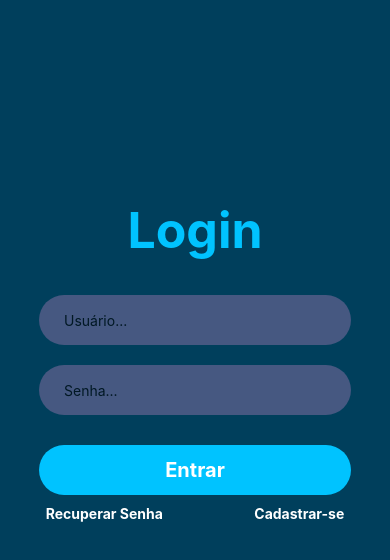
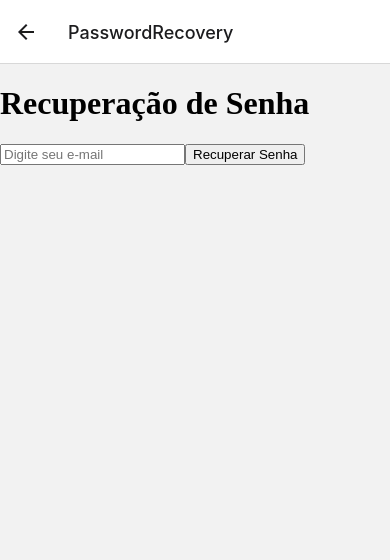
Before and after one commit to Felipe-Vieira15/livraria-projeto, a React Native app: screen /PasswordRecovery in a window 390 px wide. Shown: the top 560 px of the page. Built offline with nearby package versions, Linux system fonts and the light colour scheme.

Commit message:
RECUPERAR SENHA

```diff
--- a/package.json
+++ b/package.json
@@ -9,17 +9,18 @@
     "web": "expo start --web"
   },
   "dependencies": {
+    "@expo/webpack-config": "^19.0.0",
     "@react-navigation/native": "^6.1.8",
     "@react-navigation/stack": "^6.3.18",
     "expo": "~49.0.11",
     "expo-status-bar": "~1.6.0",
     "firebase": "^10.5.0",
+    "install": "^0.13.0",
     "react": "18.2.0",
     "react-native": "0.72.6",
     "react-native-gesture-handler": "~2.12.0",
-    "react-router-dom": "^6.16.0",
     "react-native-web": "~0.19.6",
-    "@expo/webpack-config": "^19.0.0"
+    "react-router-dom": "^6.16.0"
   },
   "devDependencies": {
     "@babel/core": "^7.20.0"
--- a/src/index.jsx
+++ b/src/index.jsx
@@ -8,6 +8,7 @@ import HomeScreen from './screens/HomeScreen';
 import DelProduto from './screens/DelProduto';
 import AppAdmin from './screens/AppAdmin';
 import PainelAdmin from './screens/PainelAdmin';
+import PasswordRecoveryScreen from './screens/PasswordRecoveryScreen';
 
 const Stack = createStackNavigator();
 
@@ -20,6 +21,8 @@ export default function RootNavigation(){
                 <Stack.Screen name='DelProduto' component={DelProduto} options={{headerShown: true}} />
                 <Stack.Screen name='AppAdmin' component={AppAdmin} options={{headerShown: true}} />
                 <Stack.Screen name='PainelAdmin' component={PainelAdmin} options={{headerShown: true}} />
+                <Stack.Screen name='PasswordRecovery' component={PasswordRecoveryScreen} options={{headerShown: true}} />
+
             </Stack.Navigator>
         </NavigationContainer>
     )
--- a/src/screens/HomeScreen.jsx
+++ b/src/screens/HomeScreen.jsx
@@ -11,6 +11,7 @@ export default function HomeScreen({navigation}) {
             <Button title='DeletarProduto' onPress={() => navigation.navigate('DelProduto')} />
             <Button title='AppAdmin' onPress={() => navigation.navigate('AppAdmin')} />
             <Button title='PainelAdmin' onPress={() => navigation.navigate('PainelAdmin')} />
+            <Button title='Recuperar Senha' onPress={() => navigation.navigate('PasswordRecovery')} />
 
             <View>
                 <Footer />
--- /dev/null
+++ b/src/screens/PasswordRecoveryScreen.jsx
@@ -0,0 +1,25 @@
+import React, { useState } from 'react';
+
+const PasswordRecoveryScreen = () => {
+  const [email, setEmail] = useState('');
+
+  const handleRecovery = () => {
+    console.log('Email for recovery:', email);
+
+  };
+
+  return (
+    <div className="container">
+      <h1>Recuperação de Senha</h1>
+      <input
+        type="email"
+        placeholder="Digite seu e-mail"
+        value={email}
+        onChange={(e) => setEmail(e.target.value)}
+      />
+      <button onClick={handleRecovery}>Recuperar Senha</button>
+    </div>
+  );
+};
+
+export default PasswordRecoveryScreen;
```
Also changed, not shown: 1 other file (tests, documents, lock files or other folders).
